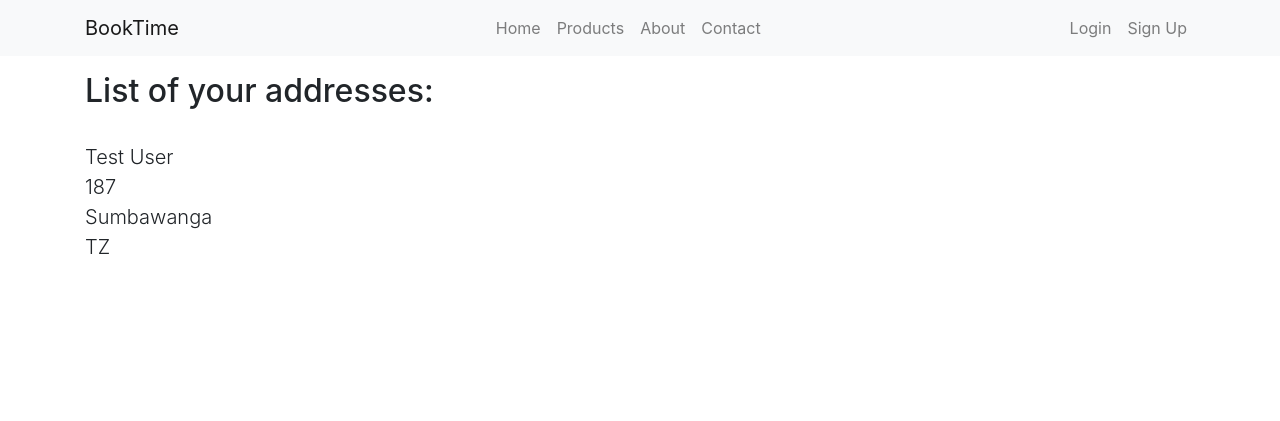
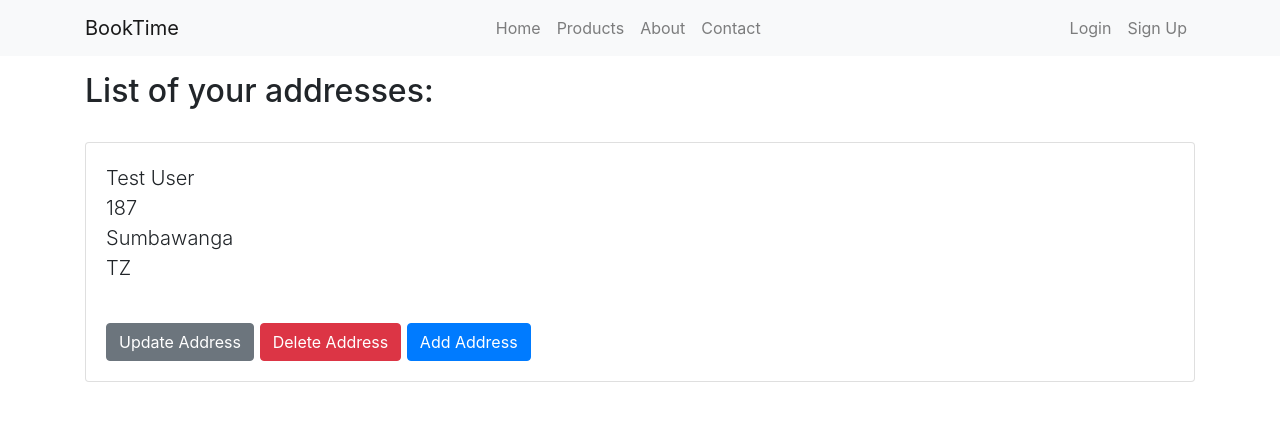
Before and after one commit to ZendaInnocent/simple-online-book-store, a Django app: template accounts/templates/accounts/address_list.html in a window 1280 px wide. Shown: the top 421 px of the page. Run offline with Django 3.2, Linux system fonts and the light colour scheme; the template is opened without the code that fills it: values that come from a table or form of the project are taken from there, others are empty; data comes from the database, SQL or seed files in the repository; some libraries are stand-ins or nearby versions.

Commit message:
style: add links button on address list template

```diff
--- a/accounts/templates/accounts/address_list.html
+++ b/accounts/templates/accounts/address_list.html
@@ -9,12 +9,21 @@
         <h2>List of your addresses:</h2>
 
         {% for address in object_list %}
-            <p class="lead pt-4">
-                {{ address.user.name }}<br>
-                {{ address.zip_code }}<br>
-                {{ address.city }}<br>
-                {{ address.country }}<br>
-            </p>
+            <div class="lead pt-4">
+                <div class="card">
+                    <div class="card-body">
+                        {{ address.user.name }}<br>
+                        {{ address.zip_code }}<br>
+                        {{ address.city }}<br>
+                        {{ address.country }}<br>
+                    </div>
+                    <div class="card-body">
+                        <a href="" class="btn btn-secondary">Update Address</a>
+                        <a href="" class="btn btn-danger">Delete Address</a>
+                        <a href="" class="btn btn-primary">Add Address</a>
+                    </div>
+                </div>
+            </div>
         {% endfor %}
     {% else %}
         <h2>You have no addresses yet.</h2>
```
